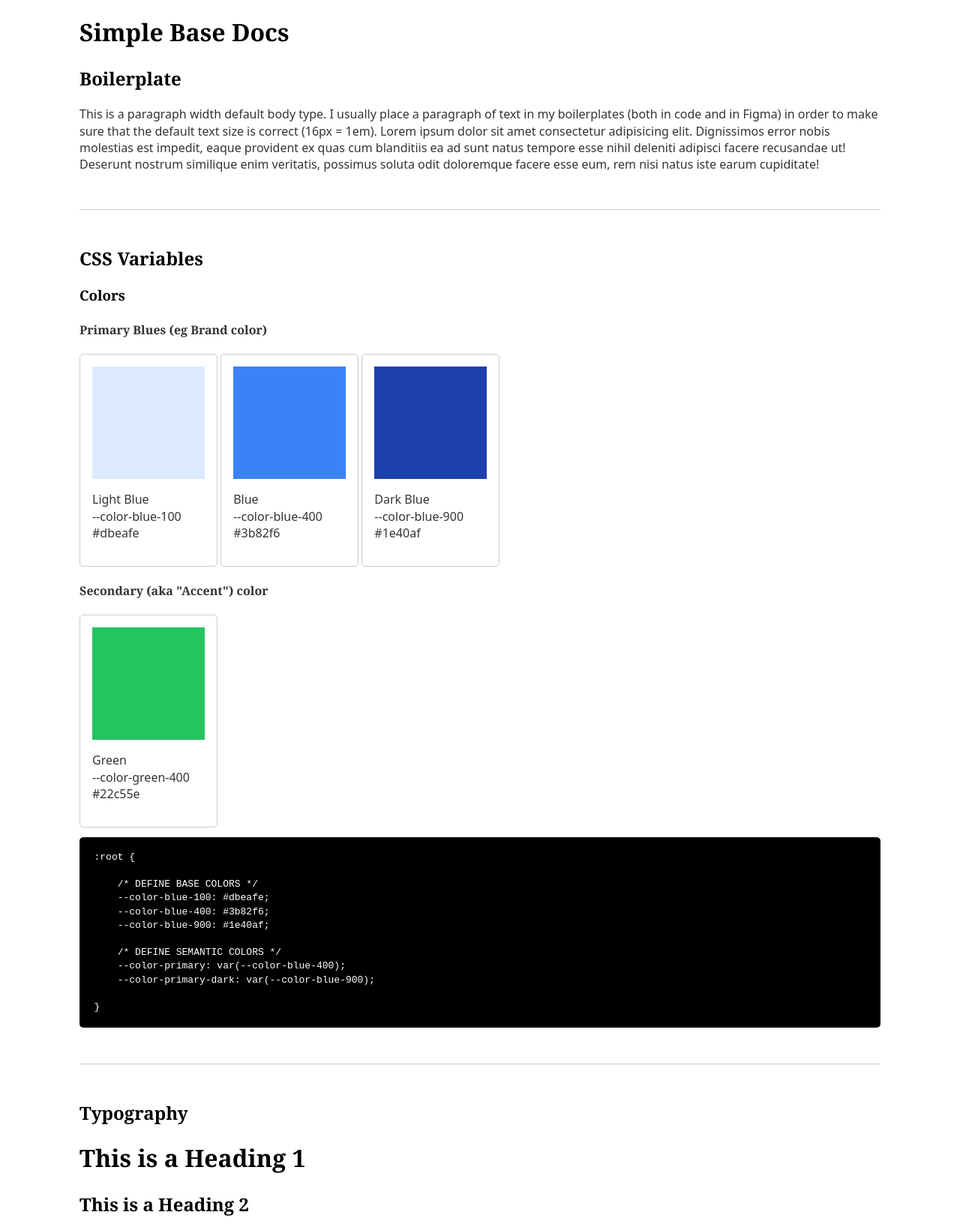
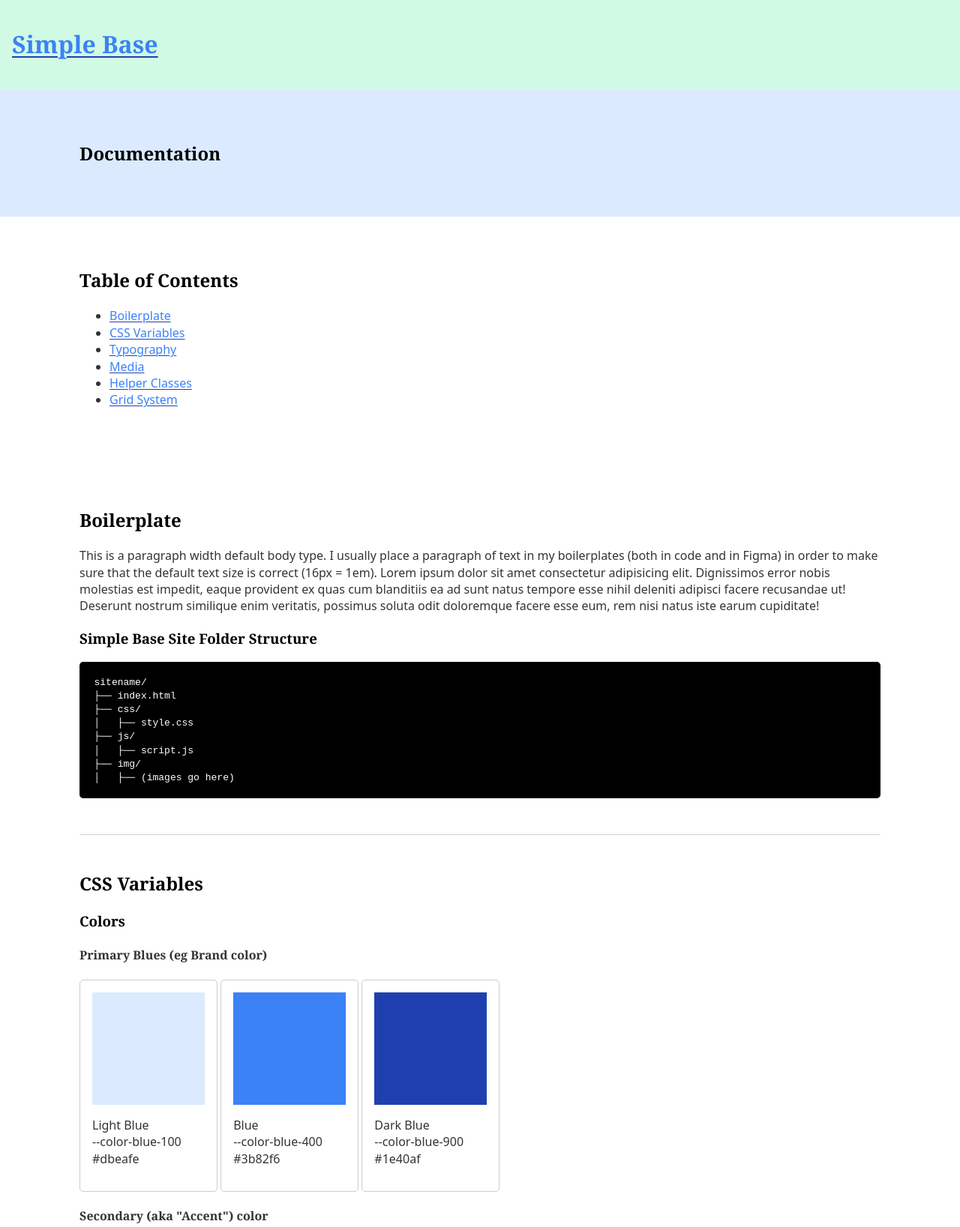
Before and after one commit to ilysem/simplebase, a plain HTML site: page index.html in a window 1280 px wide. Shown: the top 1637 px of the page at 75% size. Drawn offline with Linux system fonts and the light colour scheme.

Commit message:
custom styling

```diff
--- a/css/style.css
+++ b/css/style.css
@@ -9,10 +9,17 @@ TABLE OF CONTENTS
     # GLOBAL MEDIA (images, video, svg)
     # GLOBAL HELPERS
     # GLOBAL RESETS
+        # ENABLE SMOOTH SCROLLING
 
 # LAYOUT
     # CONTAINER
     # GRID SYSTEM (12 column)
+
+# SITE STRUCTURE
+    # HEADER
+    # MAIN
+        # SECTIONS
+    # FOOTER
 
 # UI COMPONENTS
     # CARDS
@@ -20,6 +27,9 @@ TABLE OF CONTENTS
     # CODE BLOCKS
 
     (WE WILL ADD MORE HERE)
+
+# CUSTOM SITE STYLING (OPINIONATED)
+    # BODY GRID LAYOUT SYSTEM (header, main, and footer)
 
 ----------------------- */
 
@@ -53,6 +63,10 @@ TABLE OF CONTENTS
     --color-primary: var(--color-blue-400);
     --color-primary-dark: var(--color-blue-900);
     --color-secondary: var(--color-green-400);
+
+    --color-siteheader-background: var(--color-green-100);
+    --color-sitefooter-background: var(--color-green-100);
+    --color-hero-background: var(--color-blue-100);
 
     /* BORDERS */
     --color-border: var(--color-grey-200);
@@ -135,6 +149,11 @@ body {  margin: 0; }
 
 /* Set all elements to box sizing border box */
 * { box-sizing: border-box; }
+
+/* SMOOTH SCROLLING */
+html {
+    scroll-behavior: smooth;
+}
 
 
 /* ------------------
@@ -220,7 +239,35 @@ body {  margin: 0; }
     padding: var(--unit-s);
 }
 
+/* ------------------
+    SITE STRUCTURE
+--------------------- */
 
+/* SITE HEADER */
+.site-header {
+    background-color: var(--color-siteheader-background);
+    padding: var(--unit-s);
+}
+
+/* SITE MAIN */
+.site-main {
+    background-color: transparent;
+}
+
+/* STYLING FOR ALL SECTIONS */
+section {
+    padding-block: var(--unit-xl);
+}
+
+.hero {
+    background-color: var(--color-hero-background);
+}
+
+/* SITE FOOTER */
+.site-footer {
+    background-color: var(--color-sitefooter-background);
+    padding: var(--unit-s);
+}
 
 /* ------------------
     UI COMPONENTS
@@ -257,3 +304,15 @@ pre:has(code) {
     border-radius: var(--border-radius);
     white-space: pre-wrap;
 }
+
+
+/* ------------------
+    CUSTOM SITE STYLING
+--------------------- */
+
+/* PUSH THE FOOTER TO THE BOTTOM BY DEFAULT */
+body {
+    display: grid;
+    grid-template-rows: auto 1fr auto;
+    min-height: 100svh;
+}
--- a/index.html
+++ b/index.html
@@ -16,18 +16,65 @@
 
 <body>
 
+    <header class="site-header">
+        <div class="logo">
+            <h1><a href="index.html">Simple Base</a></h1>
+        </div>
+    </header>
+
+    <main class="site-main">
+
+        <section class="hero">
             <div class="container">
 
-        <h1>Simple Base Docs</h1>
+                <h1>Documentation</h1>
 
-        <h2>Boilerplate</h2>
+            </div>
+        </section>
+
+        <section>
+            <div class="container">
+
+                <h2>Table of Contents</h2>
+                <nav>
+                    <ul>
+                        <li><a href="#boilerplate">Boilerplate</a></li>
+                        <li><a href="#css-variables">CSS Variables</a></li>
+                        <li><a href="#typography">Typography</a></li>
+                        <li><a href="#media">Media</a></li>
+                        <li><a href="#helper-classes">Helper Classes</a></li>
+                        <li><a href="#grid-system">Grid System</a></li>
+                    </ul>
+                </nav>
+
+            </div>
+        </section>
+
+        <section>
+            <div class="container">
+
+
+                <h2 id="boilerplate">Boilerplate</h2>
                 <p>This is a paragraph width default body type. I usually place a paragraph of text in my boilerplates (both in code and in Figma) in order to make sure that the default text size is correct (16px = 1em). Lorem ipsum dolor sit amet consectetur adipisicing elit. Dignissimos error nobis molestias est impedit, eaque provident ex quas cum blanditiis ea ad sunt natus tempore esse nihil deleniti adipisci facere recusandae ut! Deserunt nostrum similique enim veritatis, possimus soluta odit doloremque facere esse eum, rem nisi natus iste earum cupiditate!</p>
+
+                <h3>Simple Base Site Folder Structure</h3>
+
+                <pre><code>
+sitename/
+├── index.html
+├── css/
+│   ├── style.css
+├── js/
+│   ├── script.js
+├── img/
+│   ├── (images go here)
+            </code></pre>
 
 
                 <hr>
 
 
-        <h2>CSS Variables</h2>
+                <h2 id="css-variables">CSS Variables</h2>
 
                 <h3>Colors</h3>
 
@@ -95,7 +142,7 @@
                 <hr>
 
 
-        <h2>Typography</h2>
+                <h2 id="typography">Typography</h2>
 
                 <h1>This is a Heading 1</h1>
                 <h2>This is a Heading 2</h2>
@@ -115,14 +162,14 @@
                 <hr>
 
 
-        <h2>Media</h2>
+                <h2 id="media">Media</h2>
                 <h3>Responsive Images</h3>
 
                 <img src="img/placeholder-2000x1000.gif" width="2000" height="1000" alt="Placeholder image">
 
                 <hr>
 
-        <h2>Helper Classes</h2>
+                <h2 id="helper-classes">Helper Classes</h2>
 
                 <h3><code>class="text-centered"</code></h3>
 
@@ -134,7 +181,15 @@
 
                 <hr>
 
-        <h2>Grid System (12 column)</h2>
+                <h2 id="grid-system">Grid System (12 column)</h2>
+
+
+            <pre><code>
+&lt;div class="row"&gt;
+    &lt;div class="one-half"&gt;&frac12;&lt;/div&gt;
+    &lt;div class="one-half"&gt;&frac12;&lt;/div&gt;
+&lt;/div&gt;
+                </code></pre>
 
                 <div class="row demo">
                     <div class="one-whole">1</div>
@@ -251,13 +306,8 @@
 
             <pre><code>
 &lt;div class="row"&gt;
-    &lt;div class="one-half"&gt;&frac12;&lt;/div&gt;
-    &lt;div class="one-half"&gt;&frac12;&lt;/div&gt;
-&lt;/div&gt;
-&lt;div class="row"&gt;
-    &lt;div class="one-third"&gt;&frac13;&lt;/div&gt;
-    &lt;div class="one-third"&gt;&frac13;&lt;/div&gt;
-    &lt;div class="one-third"&gt;&frac13;&lt;/div&gt;
+    &lt;div class="one-half"&gt; ... &lt;/div&gt;
+    &lt;div class="one-half"&gt; ... &lt;/div&gt;
 &lt;/div&gt;
                 </code></pre>
 
@@ -271,6 +321,13 @@
                     </div>
                 </div>
 
+                <pre><code>
+&lt;div class="row swapped"&gt;
+    &lt;div class="one-half"&gt; ... &lt;/div&gt;
+    &lt;div class="one-half"&gt; ... &lt;/div&gt;
+&lt;/div&gt;
+                </code></pre>
+
                 <div class="row swapped">
                     <div class="one-half">
                         <img src="img/placeholder-2000x1000.gif" alt="Placeholder image" width="2000" height="1000">
@@ -281,6 +338,15 @@
                     </div>
                 </div>
 
+
+
+                <pre><code>
+&lt;div class="row"&gt;
+    &lt;div class="one-half centered"&gt; ... &lt;/div&gt;
+&lt;/div&gt;
+                </code></pre>
+
+
                 <div class="row">
                     <div class="one-half centered">
                         <img src="img/placeholder-2000x1000.gif" alt="Placeholder image" width="2000" height="1000">
@@ -288,6 +354,15 @@
                         <p>This column is rending via the default normal flow. Lorem ipsum dolor sit amet consectetur adipisicing elit. Dolorum, fugit reprehenderit nobis eum modi ex.</p>
                     </div>
                 </div>
+
+
+
+            <pre><code>
+&lt;div class="row"&gt;
+    &lt;div class="col-5 push-1"&gt; ... &lt;/div&gt;
+    &lt;div class="col-5"&gt; ... &lt;/div&gt;
+&lt;/div&gt;
+                </code></pre>
 
                 <div class="row">
                     <div class="col-5 push-1">
@@ -302,13 +377,16 @@
                     </div>
                 </div>
 
-        <pre><code>
-&lt;div class="row swapped"&gt;
-    ...
-&lt;/div&gt;
-        </code></pre>
+            </div>
 
-    </div>
+        </section>
+
+    </main>
+
+    <footer class="site-footer">
+        FOOTER GOES HERE
+    </footer>
+
 
     <!-- MAIN JS -->
     <script src="js/script.js"></script>
```
Lines whose indentation alone changed are shown as unchanged.
